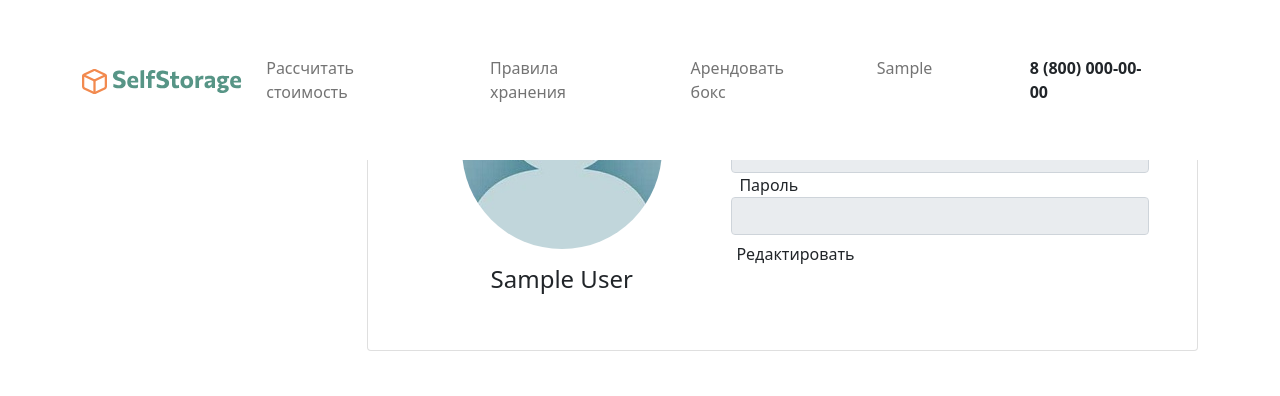
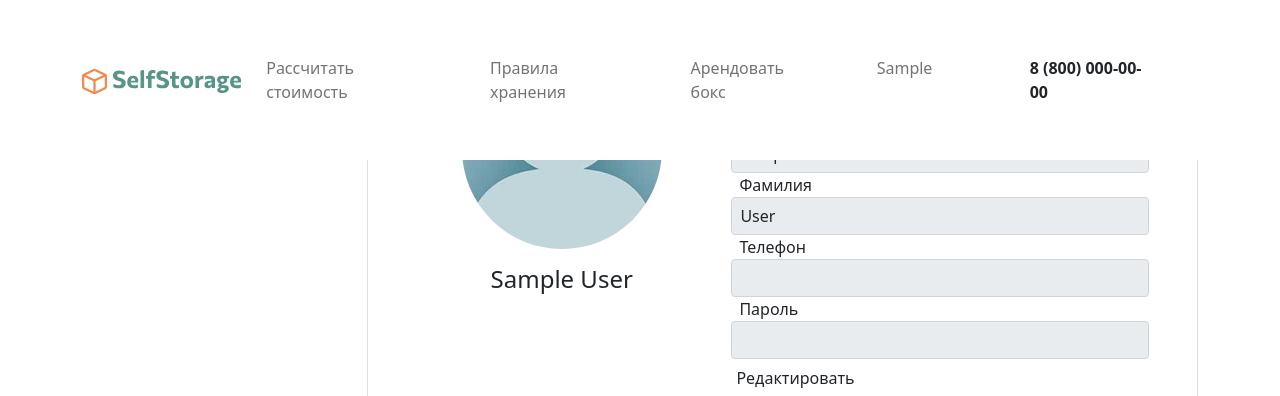
Before and after one commit to kruser66/SelfStorage, a Django app: page /my-rent/ in a window 1280 px wide. Shown: the top 396 px of the page. Run offline with Django 4.2, Linux system fonts and the light colour scheme; the visitor is signed in with stand-in values (Sample User, id 1); parts of the project's set-up code (start-up, migrations or seed data) failed here and were passed over.

Commit message:
added user_register

```diff
--- a/selfstorage/urls.py
+++ b/selfstorage/urls.py
@@ -14,7 +14,7 @@ urlpatterns = [
     path('faq/', views.faq, name='faq'),
     path('create_order/', views.create_selfstorage_order, name='create_order'),
     path('my-rent/', views.my_rent, name='my-rent'),
-    path('my-rent-empty/', views.my_rent_empty, name='my-rent-empty'),
+    # path('my-rent-empty/', views.my_rent_empty, name='my-rent-empty'),
     path('boxes/', views.boxes, name='boxes'),
     path('', include('notification.urls')),
     # login/logout
@@ -26,8 +26,9 @@ urlpatterns = [
     #     name="logout",
     # ),
     # path("account/", views.account, name="account"),
-    path("login", views.new_login, name="login"),
+    path("login", views.user_login, name="login"),
     path("logout", views.user_logout, name="logout"),
+    path("register", views.user_register, name="register"),
     path("edit", views.edit, name="edit"),
 
 ]    + static(settings.MEDIA_URL, document_root=settings.MEDIA_ROOT)
--- a/templates/auth.html
+++ b/templates/auth.html
@@ -5,7 +5,8 @@
 				<button type="button" class="btn-close" data-bs-dismiss="modal" aria-label="Close"></button>
 			</div>
 			<div class="modal-body d-flex justify-content-center align-items-center">
-				<form class="d-flex flex-column align-items-center" style="max-width: 420px" method='POST'>
+				<form action="{% url 'register' %}" class="d-flex flex-column align-items-center" style="max-width: 420px" method='POST'>
+					{% csrf_token %}
 					<h1 class="modal-title text-center fw-bold mb-3">Регистрация</h1>
 					<input type="email" required name="EMAIL_CREATE" class="form-control  border-8 mb-4 py-3 px-5 border-0 fs_24 SelfStorage__bg_lightgrey" placeholder="E-mail">
 					<input type="text" required name="PASSWORD_CREATE" class="form-control  border-8 mb-4 py-3 px-5 border-0 fs_24 SelfStorage__bg_lightgrey" placeholder="Пароль">
--- a/templates/my-rent.html
+++ b/templates/my-rent.html
@@ -18,7 +18,11 @@
 				<div class="tab-pane fade show active" id="LK" role="tabpanel" aria-labelledby="LK-tab">
 					<div class="row">
 						<div class="col-12 col-sm-5 d-flex flex-column align-items-center">
-							<img src="{% static 'img/avatar.jpg' %}" class="rounded-pill mb-3" alt="">
+							{% if user.avatar %}
+								<img src="{{user.avatar.url}}" class="rounded-pill mb-3" alt="Аватарка" width='200px'>
+							{% else %}
+								<img src="{% static 'img/avatar.jpg' %}" class="rounded-pill mb-3" alt="">
+							{% endif %}
 							<h4>{{user.first_name}} {{user.last_name}}</h4>
 						</div>
 						<div class="col-12 col-sm-7 d-flex flex-column">
@@ -26,6 +30,10 @@
 								{% csrf_token %}
 								<label class="fs_24 SelfStorage_green ms-2" for="EMAIL">E-mail</label>
 								<input type="email" name="EMAIL_EDIT" id="EMAIL" class="form-control fs_24 ps-2 SelfStorage__input" value="{{user.email}}" disabled>
+								<label class="fs_24 SelfStorage_green ms-2" for="FIRSTNAME">Имя</label>
+								<input type="firstname" name="FIRSTNAME_EDIT" id="FIRSTNAME" class="form-control fs_24 ps-2 SelfStorage__input" value="{{user.first_name}}" disabled>
+								<label class="fs_24 SelfStorage_green ms-2" for="LASTNAME">Фамилия</label>
+								<input type="lastname" name="LASTNAME_EDIT" id="LASTNAME" class="form-control fs_24 ps-2 SelfStorage__input" value="{{user.last_name}}" disabled>
 								<label class="fs_24 SelfStorage_green ms-2" for="PHONE">Телефон</label>
 								<input type="tel" name="PHONE_EDIT" id="PHONE" class="form-control fs_24 ps-2 SelfStorage__input" value="{{user.phonenumber}}" disabled>
 								<label class="fs_24 SelfStorage_green ms-2" for="PASSWORD">Пароль</label>
@@ -37,6 +45,8 @@
 										e.preventDefault()
 										document.getElementById('EMAIL').disabled = false
 										document.getElementById('PHONE').disabled = false
+										document.getElementById('FIRSTNAME').disabled = false
+										document.getElementById('LASTNAME').disabled = false
 										document.getElementById('PASSWORD').disabled = false
 										document.getElementById('PASSWORD').type = 'text'
 										document.getElementById('edit').style.display = 'none'
@@ -46,6 +56,8 @@
 										setTimeout(() => {
 											document.getElementById('EMAIL').disabled = true
 											document.getElementById('PHONE').disabled = true
+											document.getElementById('FIRSTNAME').disabled = true
+											document.getElementById('LASTNAME').disabled = true
 											document.getElementById('PASSWORD').disabled = true
 											document.getElementById('PASSWORD').type = 'password'
 											document.getElementById('edit').style.display = 'inline-block'
```
Also changed, not shown: media/avatar.jpg (added), storage/views.py.
